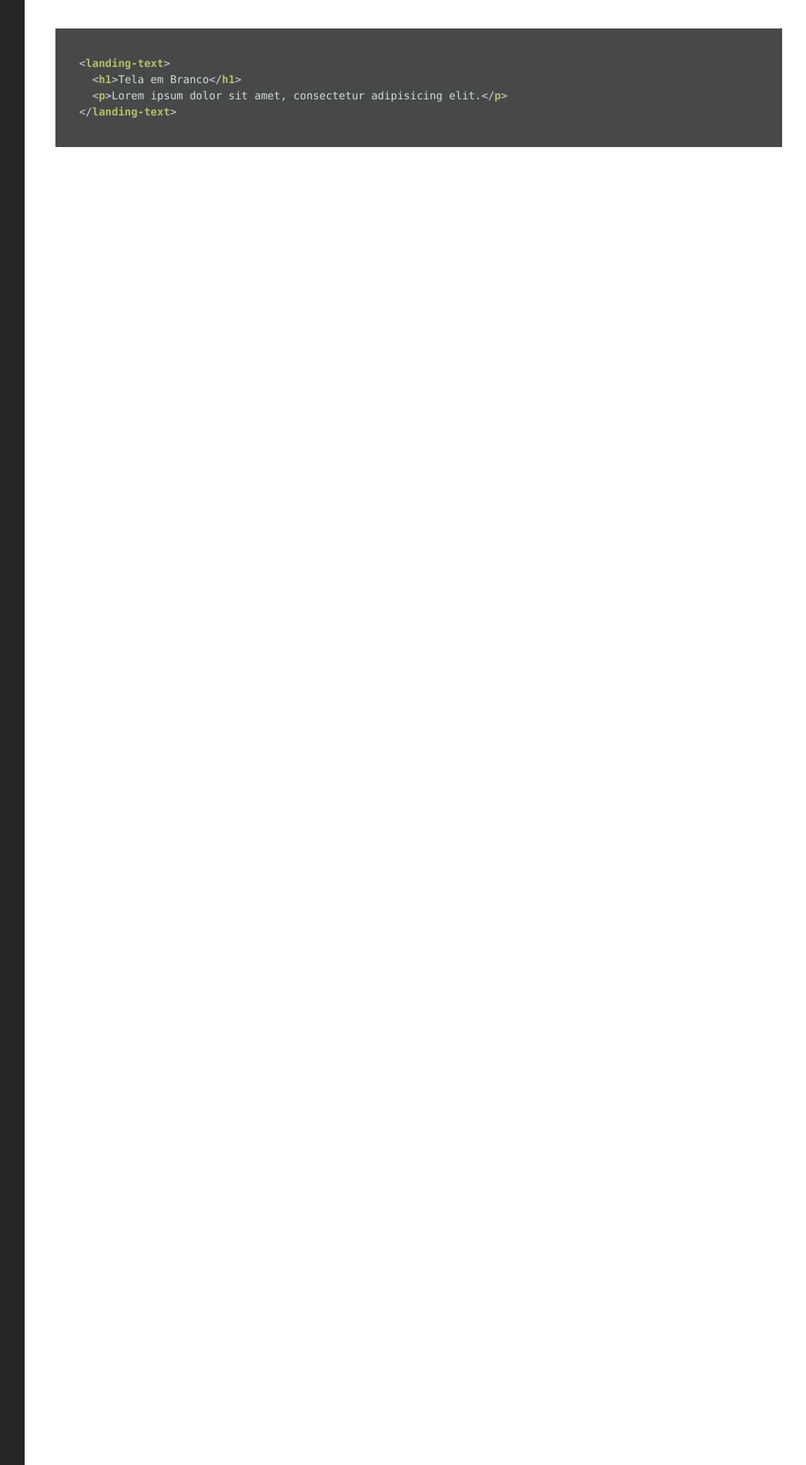
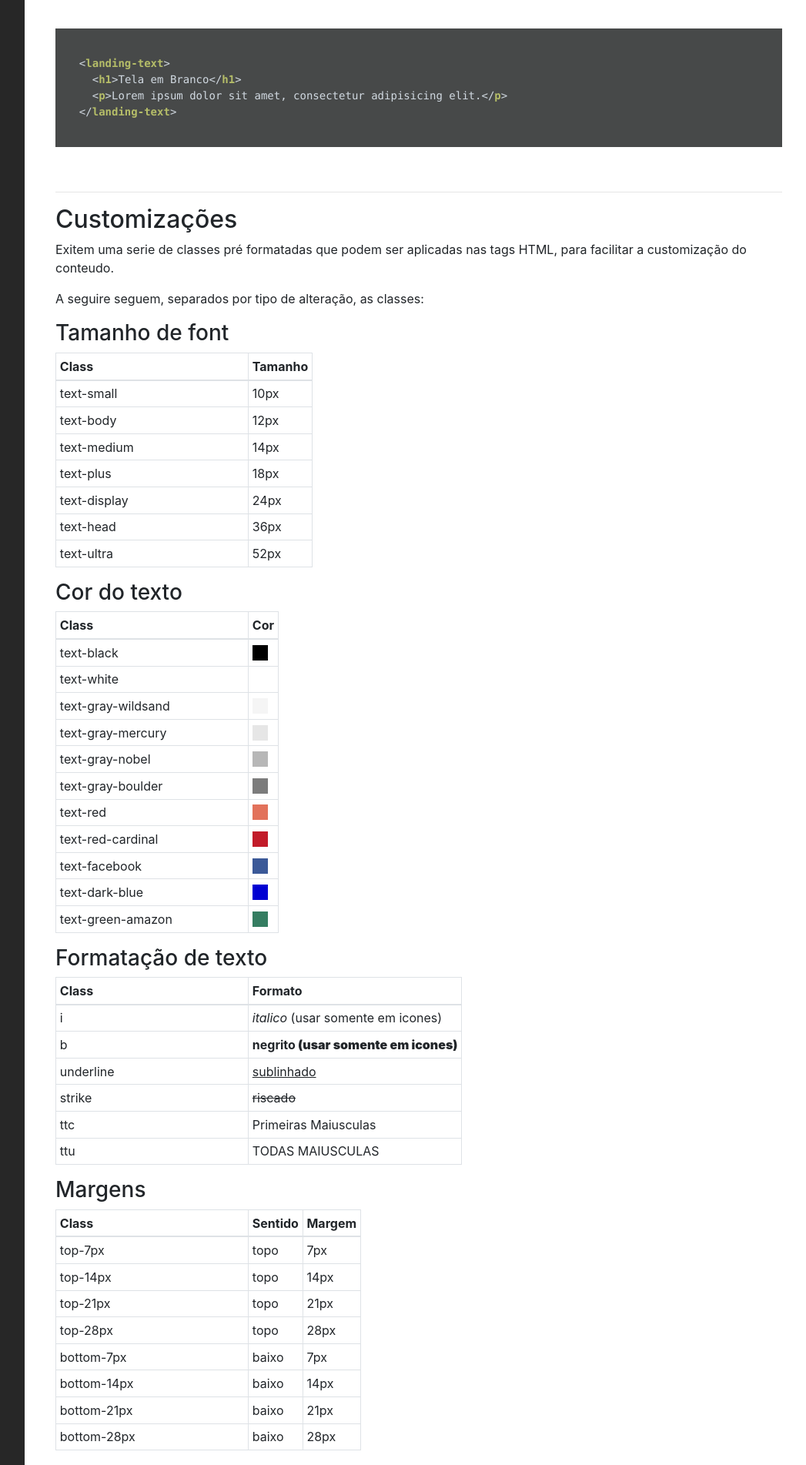
Before and after one commit to lojabasico/basico-widgets-docs, a Jekyll site: the page built from text.html, in a window 1280 px wide. Shown: the part 1810-3713 px from the top of the page at 77% size, without its empty margins (224-1271 px from the left). Built offline with Jekyll 4.4.1, drawn with Linux system fonts in a browser that asks for light colours; nearby versions of some CDN libraries; a script that is not in the unit is left out; some of the changed text lies outside the part shown.

Commit message:
correçoes e classes

```diff
--- a/text.html
+++ b/text.html
@@ -90,3 +90,205 @@ layout: default
   </code>
   </pre>
 </section>
+
+<section>
+  <hr>
+  <h2>Customizações</h2>
+  <p>Exitem uma serie de classes pré formatadas que podem ser aplicadas nas tags HTML, para facilitar a customização do conteudo.</p>
+  <p>A seguire seguem, separados por tipo de alteração, as classes:</p>
+
+  <h3 class="mt-3">Tamanho de font</h3>
+  <table class=" table-bordered table-sm">
+    <thead>
+      <tr>
+        <th width="250">Class</th>
+        <th>Tamanho</th>
+      </tr>
+    </thead>
+    <tbody>
+      <tr>
+        <td>text-small</td>
+        <td>10px</td>
+      </tr>
+      <tr>
+        <td>text-body</td>
+        <td>12px</td>
+      </tr>
+      <tr>
+        <td>text-medium</td>
+        <td>14px</td>
+      </tr>
+      <tr>
+        <td>text-plus</td>
+        <td>18px</td>
+      </tr>
+      <tr>
+        <td>text-display</td>
+        <td>24px</td>
+      </tr>
+      <tr>
+        <td>text-head</td>
+        <td>36px</td>
+      </tr>
+      <tr>
+        <td>text-ultra</td>
+        <td>52px</td>
+      </tr>
+    </tbody>
+  </table>
+
+  <h3 class="mt-3">Cor do texto</h3>
+  <table class=" table-bordered table-sm">
+    <thead>
+      <tr>
+        <th width="250">Class</th>
+        <th>Cor</th>
+      </tr>
+    </thead>
+    <tbody>
+      <tr>
+        <td>text-black</td>
+        <td><i style="display: block; width: 20px; height: 20px; background-color: #000"></i></td>
+      </tr>
+      <tr>
+        <td>text-white</td>
+        <td><i style="display: block; width: 20px; height: 20px; background-color: #fff"></i></td>
+      </tr>
+      <tr>
+        <td>text-gray-wildsand</td>
+        <td><i style="display: block; width: 20px; height: 20px; background-color: #f5f5f5"></i></td>
+      </tr>
+      <tr>
+        <td>text-gray-mercury</td>
+        <td><i style="display: block; width: 20px; height: 20px; background-color: #e6e6e6"></i></td>
+      </tr>
+      <tr>
+        <td>text-gray-nobel</td>
+        <td><i style="display: block; width: 20px; height: 20px; background-color: #b7b7b7"></i></td>
+      </tr>
+      <tr>
+        <td>text-gray-boulder</td>
+        <td><i style="display: block; width: 20px; height: 20px; background-color: #7c7c7c"></i></td>
+      </tr>
+      <tr>
+        <td>text-red</td>
+        <td><i style="display: block; width: 20px; height: 20px; background-color: #e2725b"></i></td>
+      </tr>
+      <tr>
+        <td>text-red-cardinal</td>
+        <td><i style="display: block; width: 20px; height: 20px; background-color: #C21B29"></i></td>
+      </tr>
+      <tr>
+        <td>text-facebook</td>
+        <td><i style="display: block; width: 20px; height: 20px; background-color: #3b5998"></i></td>
+      </tr>
+      <tr>
+        <td>text-dark-blue</td>
+        <td><i style="display: block; width: 20px; height: 20px; background-color: #0000d2"></i></td>
+      </tr>
+      <tr>
+        <td>text-green-amazon</td>
+        <td><i style="display: block; width: 20px; height: 20px; background-color: #357d61"></i></td>
+      </tr>
+    </tbody>
+  </table>
+
+  <h3 class="mt-3">Formatação de texto</h3>
+  <table class=" table-bordered table-sm">
+    <thead>
+      <tr>
+        <th width="250">Class</th>
+        <th>Formato</th>
+      </tr>
+    </thead>
+    <tbody>
+      <tr>
+        <td>i</td>
+        <td><i>italico</i> (usar somente em icones)</td>
+      </tr>
+      <tr>
+        <td>b</td>
+        <td><b>negrito<b> (usar somente em icones)</td>
+      </tr>
+      <tr>
+        <td>underline</td>
+        <td><u>sublinhado</u></td>
+      </tr>
+      <tr>
+        <td>strike</td>
+        <td><s>riscado</s></td>
+      </tr>
+      <tr>
+        <td>ttc</td>
+        <td>Primeiras Maiusculas</td>
+      </tr>
+      <tr>
+        <td>ttu</td>
+        <td>TODAS MAIUSCULAS</td>
+      </tr>
+    </tbody>
+  </table>
+
+  <h3 class="mt-3">Margens</h3>
+  <table class=" table-bordered table-sm">
+    <thead>
+      <tr>
+        <th width="250">Class</th>
+        <th>Sentido</th>
+        <th>Margem</th>
+      </tr>
+    </thead>
+    <tbody>
+      <tr>
+        <td>top-7px</td>
+        <td>topo</td>
+        <td>7px</td>
+      </tr>
+
+      <tr>
+        <td>top-14px</td>
+        <td>topo</td>
+        <td>14px</td>
+      </tr>
+
+      <tr>
+        <td>top-21px</td>
+        <td>topo</td>
+        <td>21px</td>
+      </tr>
+
+      <tr>
+        <td>top-28px</td>
+        <td>topo</td>
+        <td>28px</td>
+      </tr>
+
+      <tr>
+        <td>bottom-7px</td>
+        <td>baixo</td>
+        <td>7px</td>
+      </tr>
+
+      <tr>
+        <td>bottom-14px</td>
+        <td>baixo</td>
+        <td>14px</td>
+      </tr>
+
+      <tr>
+        <td>bottom-21px</td>
+        <td>baixo</td>
+        <td>21px</td>
+      </tr>
+
+      <tr>
+        <td>bottom-28px</td>
+        <td>baixo</td>
+        <td>28px</td>
+      </tr>
+    </tbody>
+  </table>
+
+  <p class="mt-3">Existem classes que sobrescreverm as classes default, para poder alterar os tamanhos em breakpoints diferentes. Essas classes seguem um padrão onde deve ser colocado o numero do breakpoint na classe.</p>
+  <p>Ex.: text-620-ultra, text-920-ultra</p>
+</section>
```
Also changed, not shown: grid.html (+20 -14 lines).
